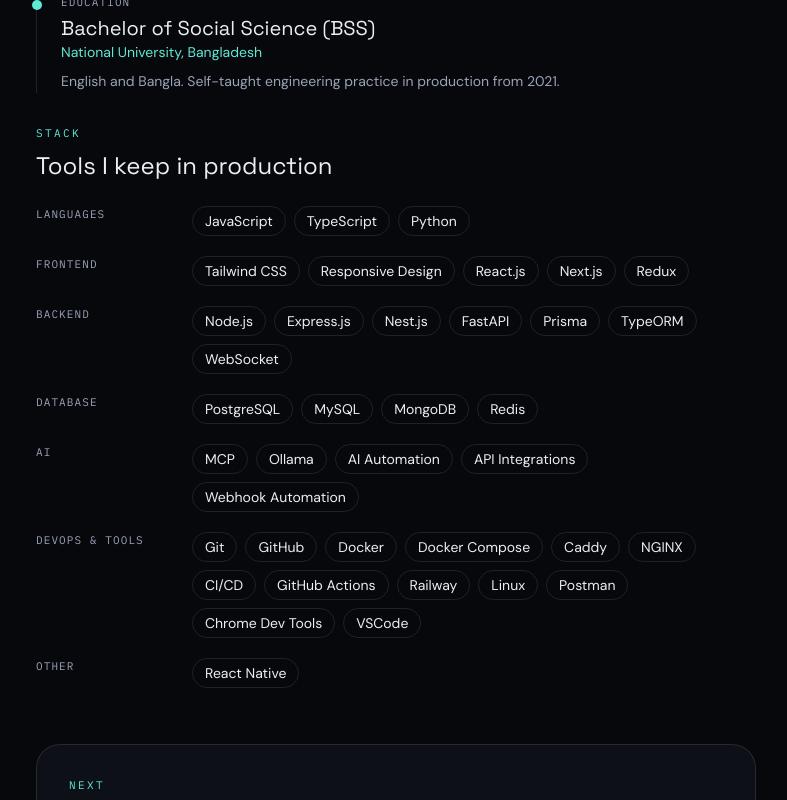
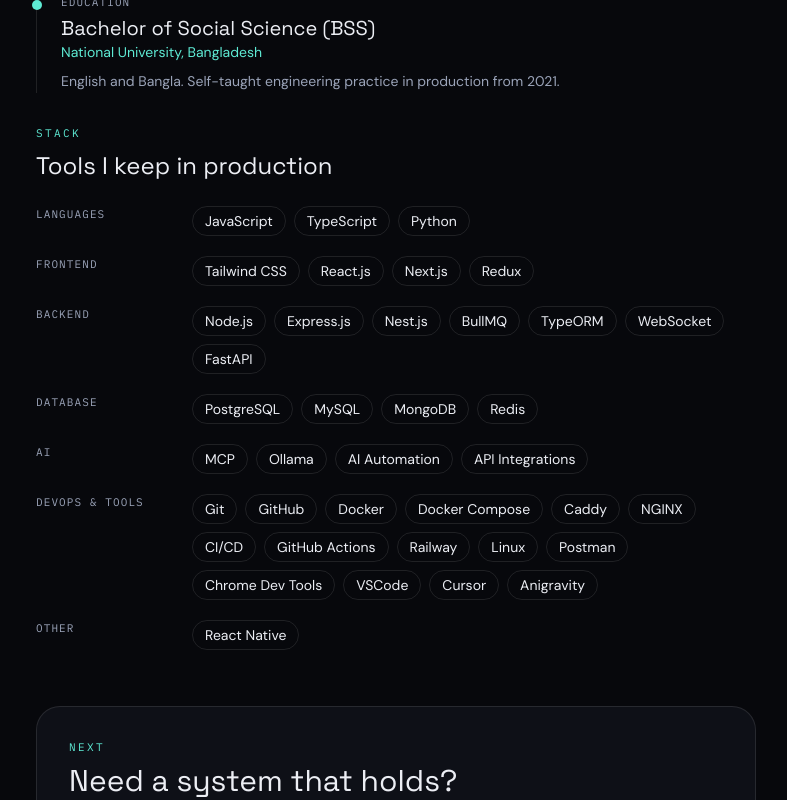
Before and after one commit to gowtamkumar/my-portfolio, a Next.js app: page /about in a window 1280 px wide. Shown: the part 1875-2675 px from the top of the page, without its empty margins (428-1215 px from the left). Built offline with nearby package versions, Linux system fonts and the light colour scheme.

Commit message:
feat: enhance resume content and structure with detailed experience descriptions and updated skills

```diff
--- a/app/about/page.tsx
+++ b/app/about/page.tsx
@@ -14,7 +14,7 @@
 const stats = [
   { label: "Years shipping", value: site.years },
   { label: "NDIS platforms", value: "15+" },
-  { label: "Peak RPS", value: "1.7k" },
+  { label: "NDIS domains", value: "38" },
 ];
 
 const principles = [
--- a/components/resume/Experience.tsx
+++ b/components/resume/Experience.tsx
@@ -45,17 +45,36 @@
             (2021 – April 2026 | On-site)
           </small>
         </h3>
-        <ul className="list-disc ml-5 text-sm space-y-1">
+        <p className="text-sm mt-1">
+          Spearheaded the engineering of enterprise-grade web applications,
+          high-throughput e-commerce backends, and distributed systems across full
+          software lifecycles.
+        </p>
+        <ul className="list-disc ml-5 text-sm space-y-1 mt-1">
           <li>
-            Developed and maintained scalable web applications using Node.js,
-            NestJS, and PostgreSQL
+            Architected and scaled high-concurrency e-commerce backends to
+            sustain heavy traffic volumes, implementing aggressive PostgreSQL
+            indexing and multi-tiered Redis caching
           </li>
           <li>
-            Designed and implemented RESTful APIs for core business features
+            Engineered robust, modular RESTful APIs and micro-services with NestJS,
+            Node.js, and TypeScript, decoupling monolithic bottlenecks to
+            dramatically reduce endpoint latency
           </li>
           <li>
-            Implemented JWT authentication and Docker + NGINX deployments on
-            Linux
+            Constructed intuitive, high-performance user interfaces and
+            administrative portals using React, TypeScript, and Tailwind CSS with
+            real-time bidirectional WebSocket event streams
+          </li>
+          <li>
+            Hardened application security via stateless JWT access/refresh token
+            protocols and orchestrated containerized Docker deployments fronted by
+            NGINX reverse proxies on Linux VPS infrastructure
+          </li>
+          <li>
+            Championed engineering excellence by instituting rigorous code review
+            standards, expanding test coverage, and mentoring junior engineers in
+            idiomatic TypeScript and collaborative Git workflows
           </li>
         </ul>
       </div>
--- a/components/resume/ResumeViewer.tsx
+++ b/components/resume/ResumeViewer.tsx
@@ -1,20 +1,18 @@
 "use client";
 
+import { skills } from "@/lib/mock-data/skill";
 import { resumeDocument, resumeMeta } from "@/lib/resume";
-import { skills } from "@/lib/mock-data/skill";
-import Link from "next/link";
 import { useState } from "react";
 import {
     FiArrowRight,
     FiBriefcase,
-  FiCheck,
     FiCode,
     FiEye,
     FiEyeOff,
     FiFileText,
     FiMail,
     FiMapPin,
-  FiPrinter,
+    FiPrinter
 } from "react-icons/fi";
 import StandardCv from "./StandardCv";
 
--- a/lib/assistant.ts
+++ b/lib/assistant.ts
@@ -12,7 +12,9 @@
   .join("\n");
 
 const getSkillItems = (name: string) =>
-  skills.find((s) => s.name.toLowerCase().includes(name.toLowerCase()))?.items.join(", ") || "";
+  skills
+    .find((s) => s.name.toLowerCase().includes(name.toLowerCase()))
+    ?.items.join(", ") || "";
 
 const knowledge: Knowledge[] = [
   {
@@ -70,12 +72,25 @@
       "prisma",
       "typeorm",
       "websocket",
+      "bullmq",
+      "queue",
+      "queues",
     ],
     answer: `Backend Skills: ${getSkillItems("Backend")}. Focuses on modular NestJS architectures, RESTful APIs, WebSockets, and type-safe Prisma/TypeORM data access.`,
   },
   {
     id: "database",
-    keywords: ["database", "databases", "postgres", "postgresql", "mysql", "mongodb", "redis", "sql", "rls"],
+    keywords: [
+      "database",
+      "databases",
+      "postgres",
+      "postgresql",
+      "mysql",
+      "mongodb",
+      "redis",
+      "sql",
+      "rls",
+    ],
     answer: `Database & Caching: ${getSkillItems("Database")}. Deep experience with PostgreSQL Row-Level Security (RLS) for multi-tenant isolation, and Redis for caching and sessions.`,
   },
   {
--- a/lib/mock-data/skill.ts
+++ b/lib/mock-data/skill.ts
@@ -5,13 +5,7 @@
   },
   {
     name: "Frontend",
-    items: [
-      "Tailwind CSS",
-      "Responsive Design",
-      "React.js",
-      "Next.js",
-      "Redux",
-    ],
+    items: ["Tailwind CSS", "React.js", "Next.js", "Redux"],
   },
   {
     name: "Backend",
@@ -19,10 +13,10 @@
       "Node.js",
       "Express.js",
       "Nest.js",
-      "FastAPI",
-      "Prisma",
+      "BullMQ",
       "TypeORM",
       "WebSocket",
+      "FastAPI",
     ],
   },
   {
@@ -31,13 +25,7 @@
   },
   {
     name: "AI",
-    items: [
-      "MCP",
-      "Ollama",
-      "AI Automation",
-      "API Integrations",
-      "Webhook Automation",
-    ],
+    items: ["MCP", "Ollama", "AI Automation", "API Integrations"],
   },
   {
     name: "DevOps & Tools",
@@ -55,6 +43,8 @@
       "Postman",
       "Chrome Dev Tools",
       "VSCode",
+      "Cursor",
+      "Anigravity",
     ],
   },
   {
```
Also changed, not shown: lib/resume.ts (+7 -5 lines). Lines whose indentation alone changed are shown as unchanged.
